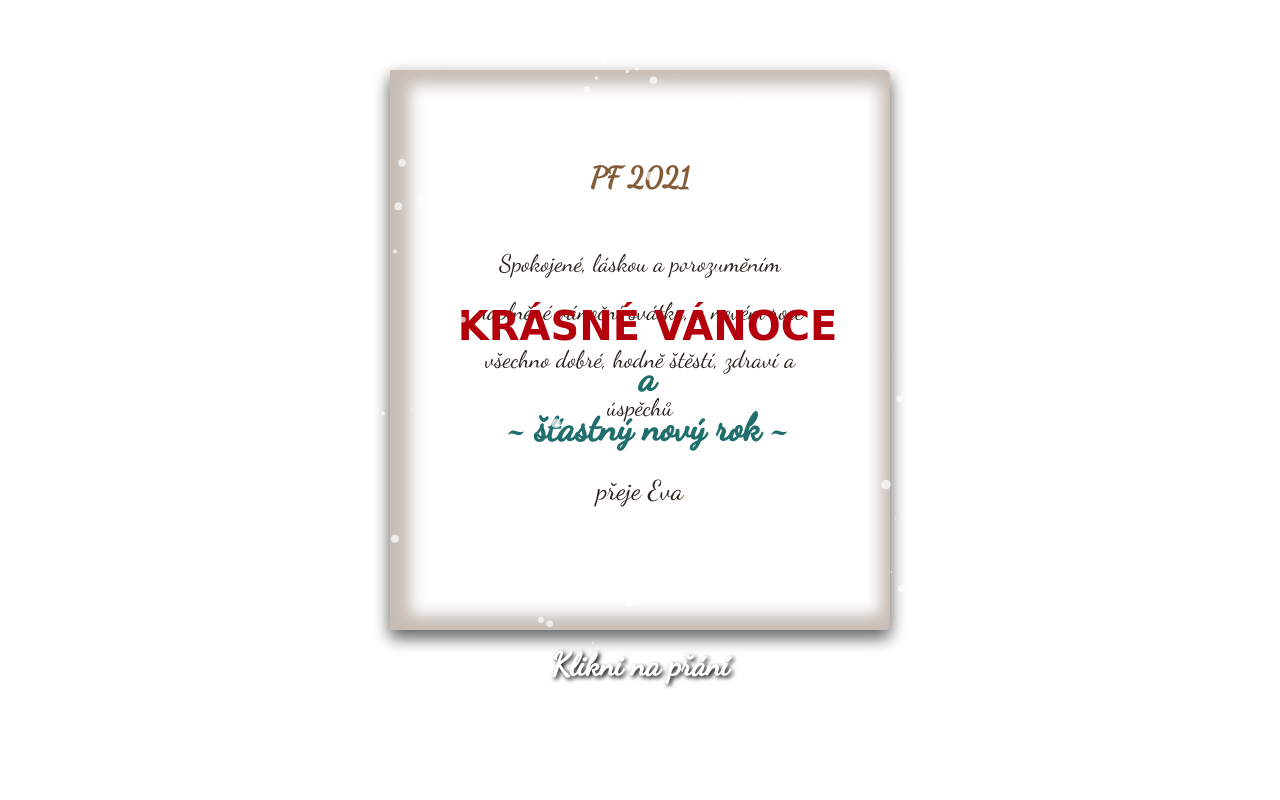
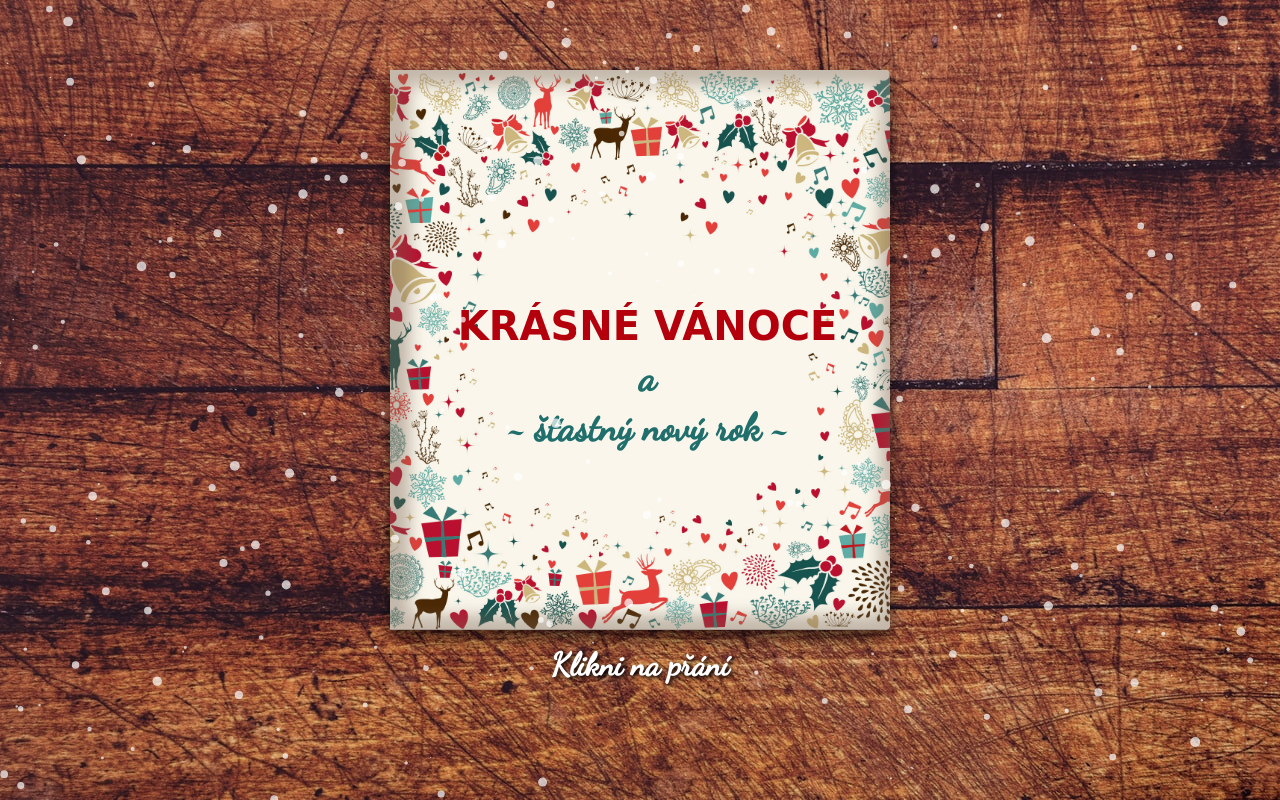
Before and after one commit to Evita-M/PF2021_Card, a plain HTML site: page index.html in a window 1280 px wide. Drawn offline with nearby package versions, Linux system fonts and the light colour scheme; the site is published under a folder, as on GitHub Pages, so addresses that start at the root find nothing; a web font is replaced by a local one.

Commit message:
Fix image URL links

```diff
--- a/index.html
+++ b/index.html
@@ -5,7 +5,7 @@
   <meta name="viewport" content="width=device-width, initial-scale=1.0">
   <title>PF 2021</title>
   <link rel="stylesheet" href="style.css">
-  <link rel="icon" type="image/png" href="/favicon-32x32.png"/>
+  <link rel="icon" type="image/png" href="favicon-32x32.png"/>
 </head>
 <body>
 <!--Falling snow effect-->
--- a/style.css
+++ b/style.css
@@ -22,7 +22,7 @@
 
 body {
   font-family: 'Dancing Script', cursive;
-  background: url("/img/bg.jpg") no-repeat center center fixed;
+  background: url("img/bg.jpg") no-repeat center center fixed;
   display: flex;
   flex-direction: column;
   justify-content: center;
@@ -65,7 +65,7 @@ backface-visibility: hidden;
 }
 
 .front {
-background: url(/img/front-bg.png) no-repeat center/cover;
+background: url("img/front-bg.png") no-repeat center/cover;
 border-radius: 0 5px 5px 0;
 box-shadow: inset 5px 0px 15px 15px rgba(117, 93, 77, 0.408);
 }
@@ -87,7 +87,7 @@ box-shadow: inset 5px 0px 15px 15px rgba(117, 93, 77, 0.408);
 }
 
 .back {
-background: url(/img/red-bg.png) no-repeat center/cover;
+background: url("img/red-bg.png") no-repeat center/cover;
 box-shadow: inset 5px 0px 15px 15px rgba(123, 29, 6, 0.245);
 transform:rotateY(180deg);
 border-radius: 5px 0 0 5px;
@@ -95,7 +95,7 @@ border-radius: 5px 0 0 5px;
 
 .inside {
 backface-visibility: visible;
-background: url(/img/inside-bg.jpg) no-repeat center/cover;
+background: url("img/inside-bg.jpg") no-repeat center/cover;
 box-shadow: 0 8px 16px 0 rgba(0, 0, 0, 0.537), 0 6px 20px 0 rgba(0, 0, 0, 0.19);
 border-radius: 0 5px 5px 0;
 }
```
